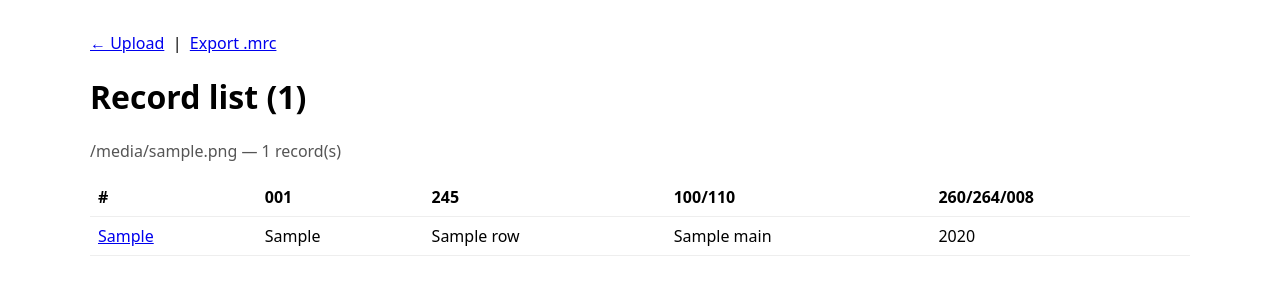
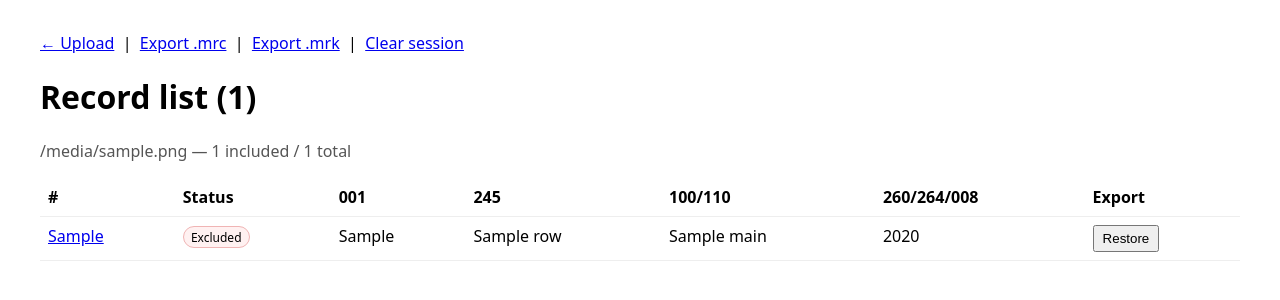
Before and after one commit to johnschriner/marccloud, a Flask app: template templates/records.html in a window 1280 px wide. Shown: the top 300 px of the page. Run offline with Flask 3, Linux system fonts and the light colour scheme; the template is opened without the code that fills it: most values are stand-ins (such as "Sample title", 1, 10 or a date in 2020).

Commit message:
Add clear session, export .mrk, exclude records, single-record downloads

```diff
--- a/app.py
+++ b/app.py
@@ -2,7 +2,7 @@
 import tempfile
 from datetime import datetime
 from io import BytesIO
-from typing import Iterable, List, Optional, Tuple
+from typing import List, Optional, Tuple
 
 from flask import (
     Flask,
@@ -16,6 +16,7 @@
     url_for,
 )
 from pymarc import Field, MARCReader, MARCWriter, Record, Subfield
+
 import marc_store
 
 APP_SECRET = os.environ.get("FLASK_SECRET_KEY", "dev-secret-change-me")
@@ -67,15 +68,15 @@
 
     first = subs[0]
 
-    # Case 1: Subfield objects (modern pymarc)
+    # Subfield objects
     if hasattr(first, "code") and hasattr(first, "value"):
         return [(sf.code, sf.value) for sf in subs]  # type: ignore[attr-defined]
 
-    # Case 2: list of tuples
+    # tuples
     if isinstance(first, tuple) and len(first) == 2:
         return [(c, v) for (c, v) in subs]
 
-    # Case 3: flat list
+    # flat list
     if isinstance(first, str):
         out: List[Tuple[str, str]] = []
         for i in range(0, len(subs), 2):
@@ -130,21 +131,12 @@
 
 def record_to_mrk(rec: Record) -> str:
     """
-    Serialize a pymarc Record into a strict, mrk-like mnemonic format:
-
-      =LDR  <leader>
-      =001  <value>
-      =245  10$aTitle$bSubtitle$cStatement
-
-    Notes:
-    - Indicators are two chars; blanks are spaces.
-    - Literal '$' in values is escaped as '\\$' so parsing is unambiguous.
+    Serialize a Record to strict mrk-like lines.
     """
     lines: List[str] = []
 
-    # pymarc may store leader as a Leader object; force to string
     leader = str(rec.leader) if rec.leader is not None else ""
-    leader = (leader + " " * 24)[:24]  # pad/truncate to exactly 24 chars
+    leader = (leader + " " * 24)[:24]
     lines.append(f"=LDR  {leader}")
 
     # Control fields
@@ -174,18 +166,7 @@
 
 def mrk_to_record(text: str) -> Record:
     """
-    Parse the strict mrk-like mnemonic format produced by record_to_mrk().
-
-    Expected lines:
-      =LDR  <leader>
-      =00X  <value>
-      =245  10$a...$b...
-
-    Rules:
-    - Only '=LDR' or numeric tags are accepted.
-    - After '=TAG' must be two spaces.
-    - Data fields must start with two indicator characters after those spaces.
-    - Literal dollars in values must be escaped as '\\$'.
+    Parse the strict mrk-like format produced by record_to_mrk().
     """
     rec = Record(force_utf8=True)
 
@@ -199,12 +180,11 @@
 
         tag = ln[1:4]
 
-        # Allow LDR explicitly (it's not numeric)
         if tag == "LDR":
             if ln[4:6] != "  ":
                 raise ValueError(f"Bad spacing after tag in line: {ln}")
             body = ln[6:]
-            body = (body + " " * 24)[:24]  # pad/truncate to 24 chars
+            body = (body + " " * 24)[:24]
             rec.leader = body
             continue
 
@@ -216,17 +196,14 @@
 
         body = ln[6:]
 
-        # Control field
         if int(tag) < 10:
             rec.add_field(Field(tag=tag, data=body))
             continue
 
-        # Data field
         ind1 = body[0:1] if len(body) >= 1 else " "
         ind2 = body[1:2] if len(body) >= 2 else " "
         rest = body[2:] if len(body) > 2 else ""
 
-        # ✅ Build Subfield objects (required by your pymarc)
         subfields: List[Subfield] = []
         if rest:
             i = 0
@@ -249,8 +226,7 @@
                     buf.append(rest[i])
                     i += 1
 
-                val = "".join(buf)
-                subfields.append(Subfield(code=code, value=val))
+                subfields.append(Subfield(code=code, value="".join(buf)))
 
         rec.add_field(Field(tag=tag, indicators=[ind1, ind2], subfields=subfields))
 
@@ -263,8 +239,7 @@
     for r in records:
         writer.write(r)
 
-    # ✅ Read bytes before close() (some pymarc versions close the underlying file-like object)
-    bio.seek(0)
+    # Read bytes BEFORE closing (some pymarc versions close the underlying file-like object)
     data = bio.getvalue()
 
     try:
@@ -273,6 +248,7 @@
         pass
 
     return data
+
 
 @app.get("/")
 def index():
@@ -286,6 +262,16 @@
         max_mb=MAX_MB,
         allowed_exts=", ".join(sorted(ALLOWED_EXTS)),
     )
+
+
+@app.get("/clear")
+def clear():
+    sid = session.get("sid")
+    if sid:
+        marc_store.delete(sid)
+        session.pop("sid", None)
+    flash("Cleared current session.", "ok")
+    return redirect(url_for("index"))
 
 
 @app.post("/upload")
@@ -342,10 +328,15 @@
         return redirect(url_for("index"))
 
     rows = []
+    included_count = 0
     for i, rec in enumerate(stored.records):
+        included = bool(stored.included[i])
+        if included:
+            included_count += 1
         rows.append(
             {
                 "i": i,
+                "included": included,
                 "001": control(rec, "001") or "",
                 "title": best_title(rec),
                 "main": best_main_entry(rec),
@@ -353,7 +344,43 @@
             }
         )
 
-    return render_template("records.html", filename=stored.filename, count=len(rows), rows=rows)
+    return render_template(
+        "records.html",
+        filename=stored.filename,
+        count=len(rows),
+        included_count=included_count,
+        rows=rows,
+    )
+
+
+@app.post("/record/<int:i>/exclude")
+def record_exclude(i: int):
+    sid = session.get("sid")
+    stored = marc_store.get(sid) if sid else None
+    if not stored:
+        flash("No record set loaded yet.", "error")
+        return redirect(url_for("index"))
+    if i < 0 or i >= len(stored.records):
+        abort(404)
+
+    stored.included[i] = False
+    flash(f"Excluded record {i} from exports.", "ok")
+    return redirect(url_for("records"))
+
+
+@app.post("/record/<int:i>/include")
+def record_include(i: int):
+    sid = session.get("sid")
+    stored = marc_store.get(sid) if sid else None
+    if not stored:
+        flash("No record set loaded yet.", "error")
+        return redirect(url_for("index"))
+    if i < 0 or i >= len(stored.records):
+        abort(404)
+
+    stored.included[i] = True
+    flash(f"Included record {i} in exports.", "ok")
+    return redirect(url_for("records"))
 
 
 @app.get("/record/<int:i>")
@@ -368,6 +395,7 @@
         abort(404)
 
     rec = stored.records[i]
+    included = bool(stored.included[i])
 
     control_fields = []
     data_fields = []
@@ -386,6 +414,7 @@
         i=i,
         filename=stored.filename,
         count=len(stored.records),
+        included=included,
         control_fields=control_fields,
         data_fields=data_fields,
     )
@@ -403,13 +432,7 @@
 
     rec = stored.records[i]
     raw = record_to_mrk(rec)
-    return render_template(
-        "record_raw.html",
-        i=i,
-        filename=stored.filename,
-        count=len(stored.records),
-        raw=raw,
-    )
+    return render_template("record_raw.html", i=i, filename=stored.filename, count=len(stored.records), raw=raw)
 
 
 @app.post("/record/<int:i>/raw")
@@ -427,17 +450,53 @@
         new_rec = mrk_to_record(raw)
     except Exception as e:
         flash(f"Could not parse your changes: {e}", "error")
-        return render_template(
-            "record_raw.html",
-            i=i,
-            filename=stored.filename,
-            count=len(stored.records),
-            raw=raw,
-        )
+        return render_template("record_raw.html", i=i, filename=stored.filename, count=len(stored.records), raw=raw)
 
     stored.records[i] = new_rec
     flash(f"Saved changes to record {i}.", "ok")
     return redirect(url_for("record_detail", i=i))
+
+
+@app.get("/record/<int:i>/download.mrk")
+def download_record_mrk(i: int):
+    sid = session.get("sid")
+    stored = marc_store.get(sid) if sid else None
+    if not stored:
+        flash("No record set loaded yet.", "error")
+        return redirect(url_for("index"))
+    if i < 0 or i >= len(stored.records):
+        abort(404)
+
+    text = record_to_mrk(stored.records[i])
+    base = os.path.splitext(stored.filename)[0] or "record"
+    outname = f"{base}_record_{i}.mrk"
+    return send_file(
+        BytesIO(text.encode("utf-8")),
+        mimetype="text/plain; charset=utf-8",
+        as_attachment=True,
+        download_name=outname,
+    )
+
+
+@app.get("/record/<int:i>/download.mrc")
+def download_record_mrc(i: int):
+    sid = session.get("sid")
+    stored = marc_store.get(sid) if sid else None
+    if not stored:
+        flash("No record set loaded yet.", "error")
+        return redirect(url_for("index"))
+    if i < 0 or i >= len(stored.records):
+        abort(404)
+
+    data = export_records_as_mrc([stored.records[i]])
+    base = os.path.splitext(stored.filename)[0] or "record"
+    outname = f"{base}_record_{i}.mrc"
+    return send_file(
+        BytesIO(data),
+        mimetype="application/octet-stream",
+        as_attachment=True,
+        download_name=outname,
+    )
 
 
 @app.get("/export.mrc")
@@ -448,7 +507,9 @@
         flash("No record set loaded yet.", "error")
         return redirect(url_for("index"))
 
-    data = export_records_as_mrc(stored.records)
+    records_out = [r for r, inc in zip(stored.records, stored.included) if inc]
+    data = export_records_as_mrc(records_out)
+
     ts = datetime.now().strftime("%Y%m%d_%H%M%S")
     base = os.path.splitext(stored.filename)[0] or "records"
     outname = f"{base}_edited_{ts}.mrc"
@@ -461,5 +522,33 @@
     )
 
 
+@app.get("/export.mrk")
+def export_mrk():
+    sid = session.get("sid")
+    stored = marc_store.get(sid) if sid else None
+    if not stored:
+        flash("No record set loaded yet.", "error")
+        return redirect(url_for("index"))
+
+    parts: List[str] = []
+    for rec, inc in zip(stored.records, stored.included):
+        if not inc:
+            continue
+        parts.append(record_to_mrk(rec).rstrip("\n"))
+
+    text = "\n\n".join(parts) + "\n"
+
+    ts = datetime.now().strftime("%Y%m%d_%H%M%S")
+    base = os.path.splitext(stored.filename)[0] or "records"
+    outname = f"{base}_edited_{ts}.mrk"
+
+    return send_file(
+        BytesIO(text.encode("utf-8")),
+        mimetype="text/plain; charset=utf-8",
+        as_attachment=True,
+        download_name=outname,
+    )
+
+
 if __name__ == "__main__":
     app.run(debug=True)
--- a/templates/index.html
+++ b/templates/index.html
@@ -42,6 +42,10 @@
       <a href="{{ url_for('records') }}">Go to record list</a>
       &nbsp;|&nbsp;
       <a href="{{ url_for('export_mrc') }}">Export .mrc</a>
+      &nbsp;|&nbsp;
+      <a href="{{ url_for('export_mrk') }}">Export .mrk</a>
+      &nbsp;|&nbsp;
+      <a href="{{ url_for('clear') }}">Clear session</a>
     </p>
   {% endif %}
 </body>
--- a/templates/records.html
+++ b/templates/records.html
@@ -2,21 +2,24 @@
 <html lang="en">
 <head>
   <meta charset="utf-8" />
-  <title>Records - {{ filename|e }}</title>
+  <title>Records</title>
   <meta name="viewport" content="width=device-width, initial-scale=1" />
   <style>
-  body { font-family: system-ui, sans-serif; max-width: 1100px; margin: 2rem auto; padding: 0 1rem; }
+  body { font-family: system-ui, sans-serif; max-width: 1200px; margin: 2rem auto; padding: 0 1rem; }
   table { width: 100%; border-collapse: collapse; }
   th, td { padding: .5rem; border-bottom: 1px solid #eee; vertical-align: top; }
   th { text-align: left; }
   .muted { color: #555; }
-
   .flash { padding: .75rem 1rem; border-radius: 8px; margin: .75rem 0; }
   .ok { background: #eefbf0; border: 1px solid #bfe8c6; }
   .error { background: #fff1f1; border: 1px solid #f0b4b4; }
-
   tbody tr:nth-child(even) { background: #fafafa; }
   tbody tr:hover { background: #eef6ff; }
+  .pill { display:inline-block; padding: .1rem .45rem; border-radius: 999px; font-size: 12px; }
+  .in { background:#eefbf0; border:1px solid #bfe8c6; }
+  .out { background:#fff1f1; border:1px solid #f0b4b4; }
+  form { margin: 0; }
+  button { padding: .25rem .5rem; }
   </style>
 </head>
 <body>
@@ -24,6 +27,10 @@
     <a href="{{ url_for('index') }}">&larr; Upload</a>
     &nbsp;|&nbsp;
     <a href="{{ url_for('export_mrc') }}">Export .mrc</a>
+    &nbsp;|&nbsp;
+    <a href="{{ url_for('export_mrk') }}">Export .mrk</a>
+    &nbsp;|&nbsp;
+    <a href="{{ url_for('clear') }}">Clear session</a>
   </p>
 
   {% with messages = get_flashed_messages(with_categories=true) %}
@@ -35,26 +42,46 @@
   {% endwith %}
 
   <h1>Record list ({{ count }})</h1>
-  <p class="muted">{{ filename|e }} — {{ count }} record(s)</p>
+  <p class="muted">{{ filename|e }} — {{ included_count }} included / {{ count }} total</p>
 
   <table>
     <thead>
       <tr>
         <th>#</th>
+        <th>Status</th>
         <th>001</th>
         <th>245</th>
         <th>100/110</th>
         <th>260/264/008</th>
+        <th>Export</th>
       </tr>
     </thead>
     <tbody>
       {% for r in rows %}
         <tr>
           <td><a href="{{ url_for('record_detail', i=r.i) }}">{{ r.i }}</a></td>
+          <td>
+            {% if r.included %}
+              <span class="pill in">Included</span>
+            {% else %}
+              <span class="pill out">Excluded</span>
+            {% endif %}
+          </td>
           <td>{{ r["001"]|e }}</td>
           <td>{{ r["title"]|e }}</td>
           <td>{{ r["main"]|e }}</td>
           <td>{{ r["year"]|e }}</td>
+          <td>
+            {% if r.included %}
+              <form method="post" action="{{ url_for('record_exclude', i=r.i) }}">
+                <button type="submit">Remove</button>
+              </form>
+            {% else %}
+              <form method="post" action="{{ url_for('record_include', i=r.i) }}">
+                <button type="submit">Restore</button>
+              </form>
+            {% endif %}
+          </td>
         </tr>
       {% endfor %}
     </tbody>
```
Also changed, not shown: marc_store.py (+19 -2 lines), templates/record.html (+35 -3 lines).
